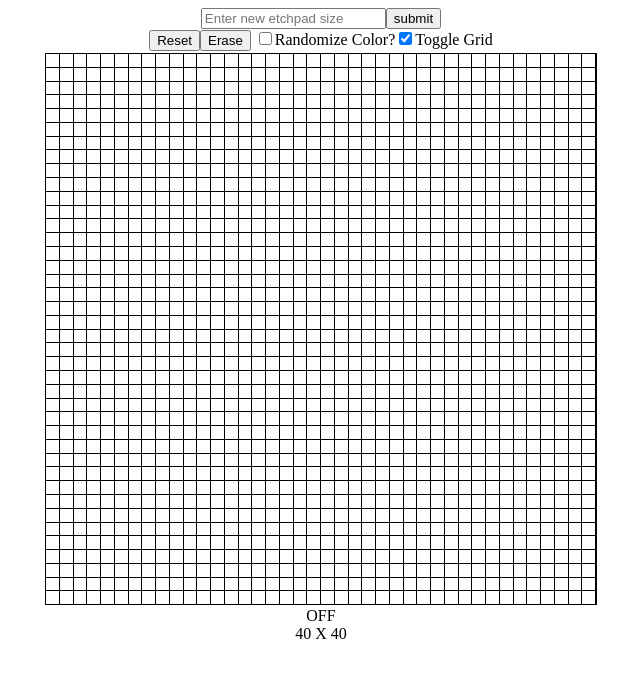
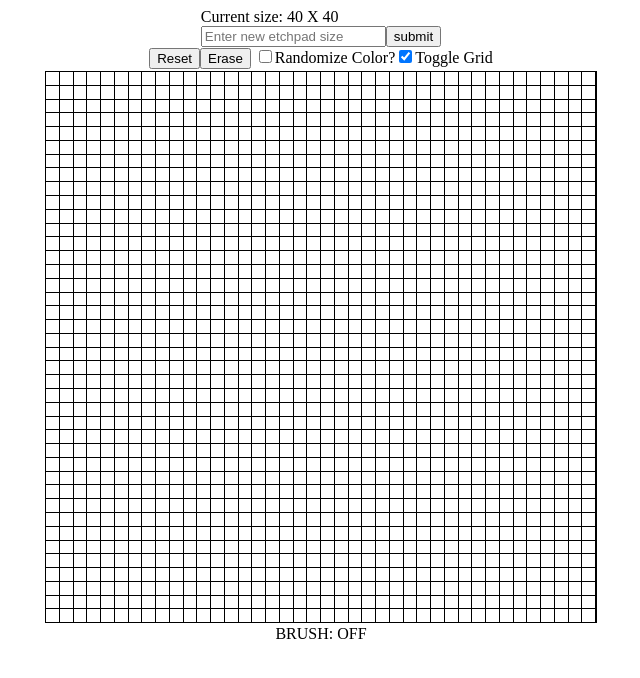
Before and after one commit to Dudeonyx/etch_a_sketch, a plain HTML site: page index.html in a window 1280 px wide. Shown: the whole page, without its empty margins (319-959 px from the left). Drawn offline with Linux system fonts and the light colour scheme.

Commit message:
minor UI tweaks

```diff
--- a/index.html
+++ b/index.html
@@ -9,15 +9,14 @@
 </head>
 <body>
     <section>
-        <input type="text" name="" id="input" placeholder="Enter new etchpad size"><button id="submit">submit</button>
+        <p>Current size: <span id="gridsize"></span></p> <input type="text" name="" id="input" placeholder="Enter new etchpad size"><button id="submit">submit</button>
     </section>
     <section>
     <button id='reset'>Reset</button><button id="erase">Erase</button> <input type="checkbox" name="Random Color?" id="checkcolor">Randomize Color?</input><input type="checkbox" name="" id="grid" checked>Toggle Grid</input>
 </section>
    <div class="etchbox border"></div>
 
-    <p>OFF</p>
-    <p id="gridsize"></p>
+    <p>BRUSH: <span id="state">OFF</span>
 </body>
 <script src="main.js"></script>
 </html>
--- a/main.js
+++ b/main.js
@@ -2,7 +2,7 @@ const etchbox = document.querySelector('.etchbox');
 let etchPadSize = 40;
 let mode;
 let colorMode;
-const paragraph = document.querySelector('p');
+const paragraph = document.querySelector('#state');
 const button = document.querySelector('#erase');
 button.onclick = () => {
     mode = 2;
```
